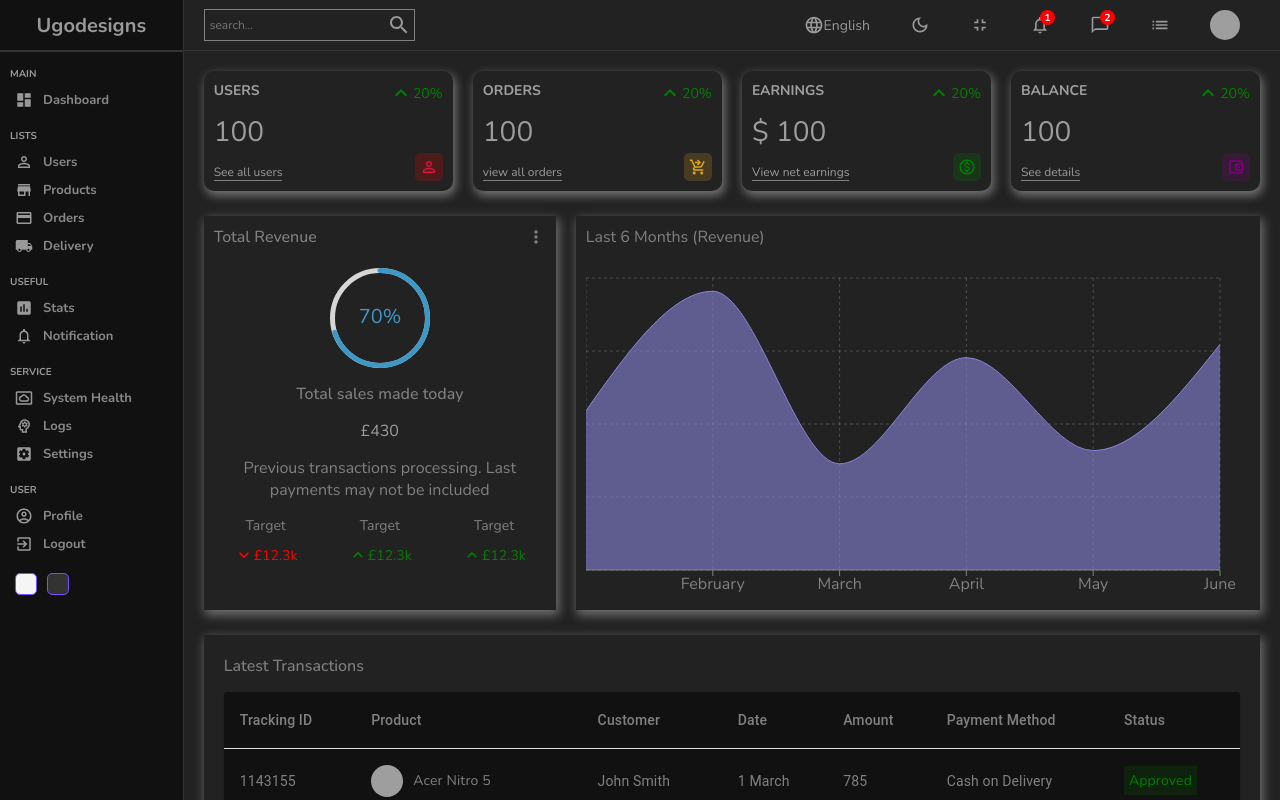
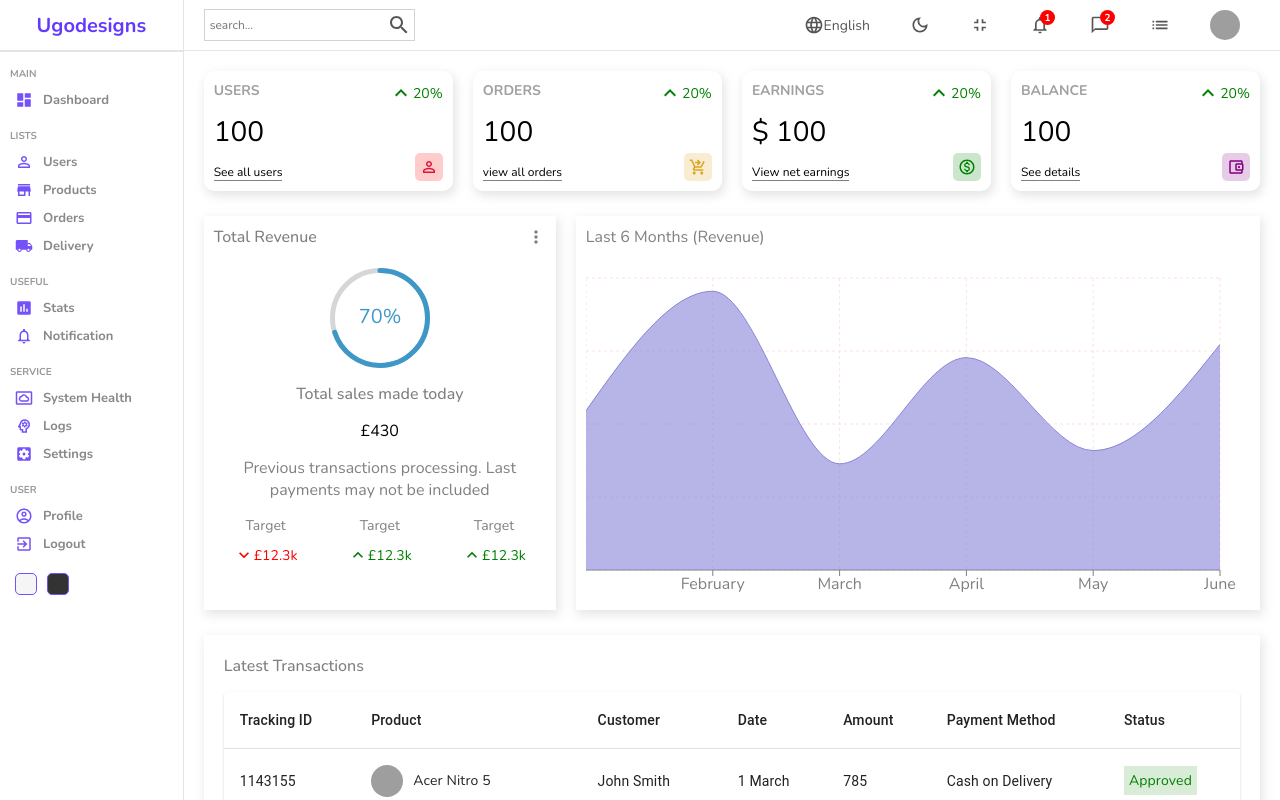
Before and after one commit to nwaamadioha/ReactAdminDashboard, a React (Vite) app: page / in a window 1280 px wide. Shown: the top 800 px of the page. Built offline with nearby package versions, Linux system fonts and the light colour scheme; grey boxes are pictures that could not be loaded.

Commit message:
useContext API

```diff
--- a/src/App.jsx
+++ b/src/App.jsx
@@ -4,27 +4,29 @@
 import Single from "./pages/single/Single"
 import Login from "./pages/login/Login"
 import { userInputs, productInputs } from "./formSource"
-import {BrowserRouter as Router, Routes, Route} from "react-router-dom"
+import { BrowserRouter as Router, Routes, Route } from "react-router-dom"
 import "./style/dark.scss"
+import { useContext } from "react"
+import { DarkModeContext } from "./context/darkModeContext"
 
 function App() {
-
+  const { darkMode } = useContext(DarkModeContext)
   return (
-    <div className="app dark">
+    <div className={darkMode ? "app dark" : "app"}>
       <Router>
         <Routes>
           <Route path="/">
             <Route index element={<Home />} />
             <Route path="login" element={<Login />} />
             <Route path="users">
-              <Route index element={<List/>}/>
-              <Route path=":userId" element={<Single/>}/>
-              <Route path="new" element={<New inputs = {userInputs} title="Add New User"/>}/>
+              <Route index element={<List />} />
+              <Route path=":userId" element={<Single />} />
+              <Route path="new" element={<New inputs={userInputs} title="Add New User" />} />
             </Route>
             <Route path="products">
-              <Route index element={<List/>}/>
-              <Route path=":productId" element={<Single/>}/>
-              <Route path="new" element={<New inputs = {productInputs} title="Add New Product"/>}/>
+              <Route index element={<List />} />
+              <Route path=":productId" element={<Single />} />
+              <Route path="new" element={<New inputs={productInputs} title="Add New Product" />} />
             </Route>
           </Route>
         </Routes>
--- a/src/components/navbar/Navbar.jsx
+++ b/src/components/navbar/Navbar.jsx
@@ -6,8 +6,11 @@
 import NotificationsNoneOutlinedIcon from '@mui/icons-material/NotificationsNoneOutlined';
 import ChatBubbleOutlineOutlinedIcon from '@mui/icons-material/ChatBubbleOutlineOutlined';
 import ListOutlinedIcon from '@mui/icons-material/ListOutlined';
+import { DarkModeContext } from "../../context/darkModeContext";
+import { useContext } from "react";
 
 const Navbar = () => {
+  const { dispatch } = useContext(DarkModeContext)
   return (
     <div className="navbar">
       <div className="wrapper">
@@ -21,7 +24,7 @@
             English
           </div>
           <div className="item">
-            <DarkModeOutlinedIcon className="icon"/>
+            <DarkModeOutlinedIcon className="icon" onClick={() => dispatch({type: "TOGGLE"})}/>
           </div>
           <div className="item">
             <FullscreenExitOutlinedIcon className="icon"/>
--- a/src/components/sidebar/Sidebar.jsx
+++ b/src/components/sidebar/Sidebar.jsx
@@ -12,8 +12,12 @@
 import AccountCircleIconOutlined from '@mui/icons-material/AccountCircleOutlined';
 import ExitToAppIcon from '@mui/icons-material/ExitToApp';
 import { Link } from "react-router-dom";
+import { DarkModeContext } from "../../context/darkModeContext";
+import { useContext } from "react";
 
 const Sidebar = () => {
+    const { dispatch } = useContext(DarkModeContext)
+
     return (
         <div className="sidebar">
             <div className="top">
@@ -86,8 +90,8 @@
                 </ul>
             </div>
             <div className="bottom">
-                <div className="colorOption"></div>
-                <div className="colorOption"></div>
+                <div className="colorOption" onClick={() => dispatch({type: "LIGHT"})}></div>
+                <div className="colorOption" onClick={() => dispatch({type: "DARK"})}></div>
             </div>
         </div>
     )
--- /dev/null
+++ b/src/context/darkModeContext.jsx
@@ -0,0 +1,18 @@
+import { createContext, useReducer } from "react"
+import DarkModeReducer from "./darkModeReducer"
+
+const INITIAL_STATE = {
+    darkMode: false
+}
+
+export const DarkModeContext = createContext(INITIAL_STATE)
+
+export const DarkModeContextProvider = ({ children }) => {
+    const [state, dispatch] = useReducer(DarkModeReducer, INITIAL_STATE)
+
+    return (
+        <DarkModeContext.Provider value={{ darkMode: state.darkMode, dispatch }}>
+            {children}
+        </DarkModeContext.Provider>
+    )
+}
--- /dev/null
+++ b/src/context/darkModeReducer.js
@@ -0,0 +1,23 @@
+const DarkModeReducer = (state, action) => {
+    switch (action.type) {
+        case "LIGHT": {
+            return {
+                darkMode: false,
+            }
+        }
+        case "DARK": {
+            return {
+                darkMode: true,
+            }
+        }
+        case "TOGGLE": {
+            return {
+                darkMode: !state.darkMode,
+            }
+        }
+        default:
+            return state;
+    }
+}
+
+export default DarkModeReducer
--- a/src/main.jsx
+++ b/src/main.jsx
@@ -1,10 +1,13 @@
 import React from 'react'
 import ReactDOM from 'react-dom/client'
 import App from './App'
+import { DarkModeContextProvider } from './context/darkModeContext'
 
 
 ReactDOM.createRoot(document.getElementById('root')).render(
   <React.StrictMode>
-    <App />
+    <DarkModeContextProvider>
+      <App />
+    </DarkModeContextProvider>
   </React.StrictMode>
 )
```
